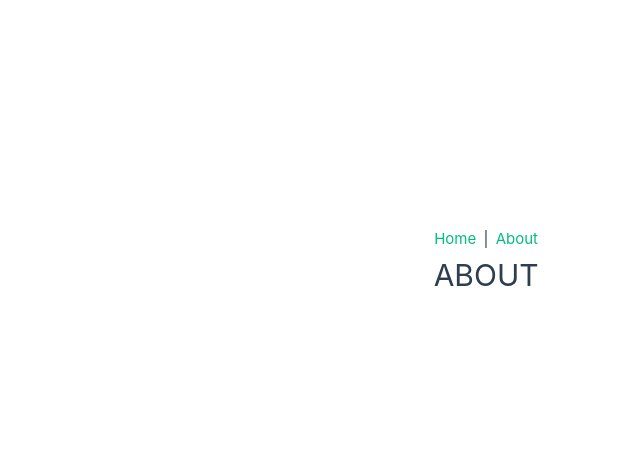
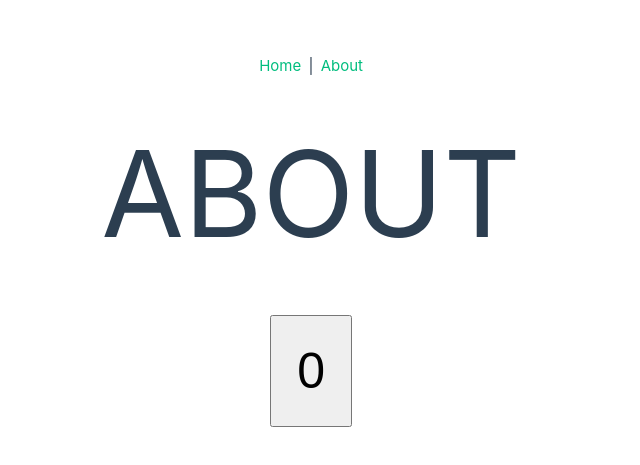
Before and after one commit to KayBeckmann/vue-messMeister, a Vue app: page /about in a window 1280 px wide. Shown: the part 137-602 px from the top of the page, without its empty margins (99-739 px from the left). Built offline with nearby package versions, Linux system fonts and the light colour scheme.

Commit message:
Add Store to About

```diff
--- a/src/views/AboutView.vue
+++ b/src/views/AboutView.vue
@@ -1,5 +1,27 @@
 <template>
   <div class="about">
     <h1>ABOUT</h1>
+    <button @click="counterStore.increaseCount">
+      {{ counterStore.count }}
+    </button>
   </div>
 </template>
+
+<script setup>
+import { useCounterStore } from '@/stores/counter'
+
+const counterStore = useCounterStore()
+
+</script>
+
+<style scoped>
+.about{
+  font-size: 60px;
+  margin: 20px;
+}
+button{
+  font-size: 50px;
+  margin: 25px;
+  padding: 25px;
+}
+</style>
```
